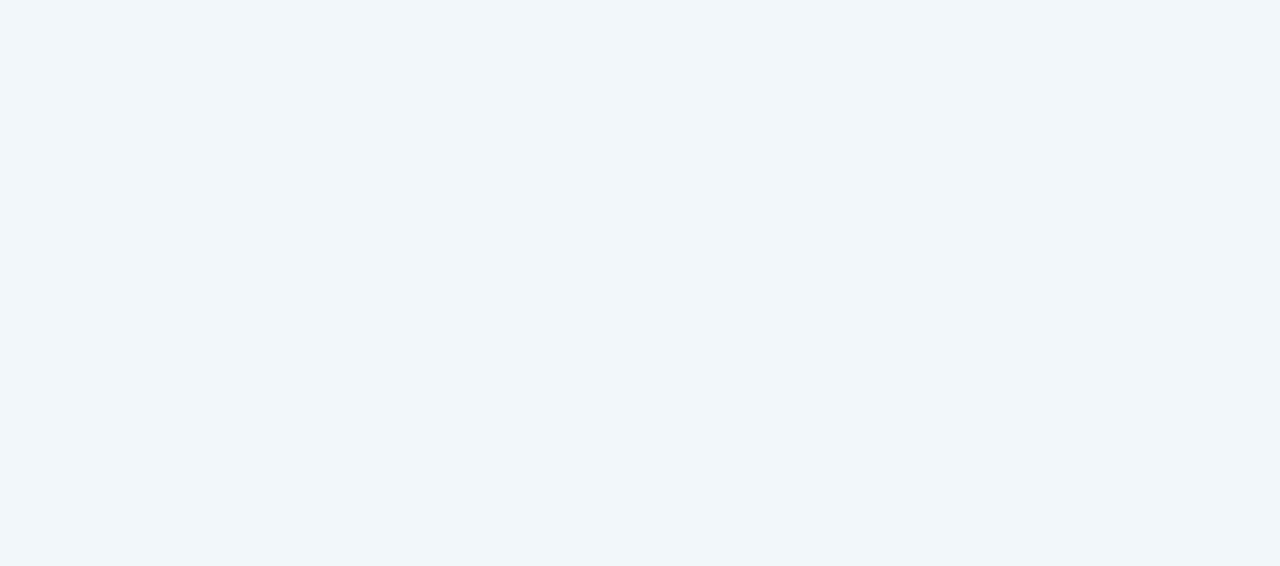
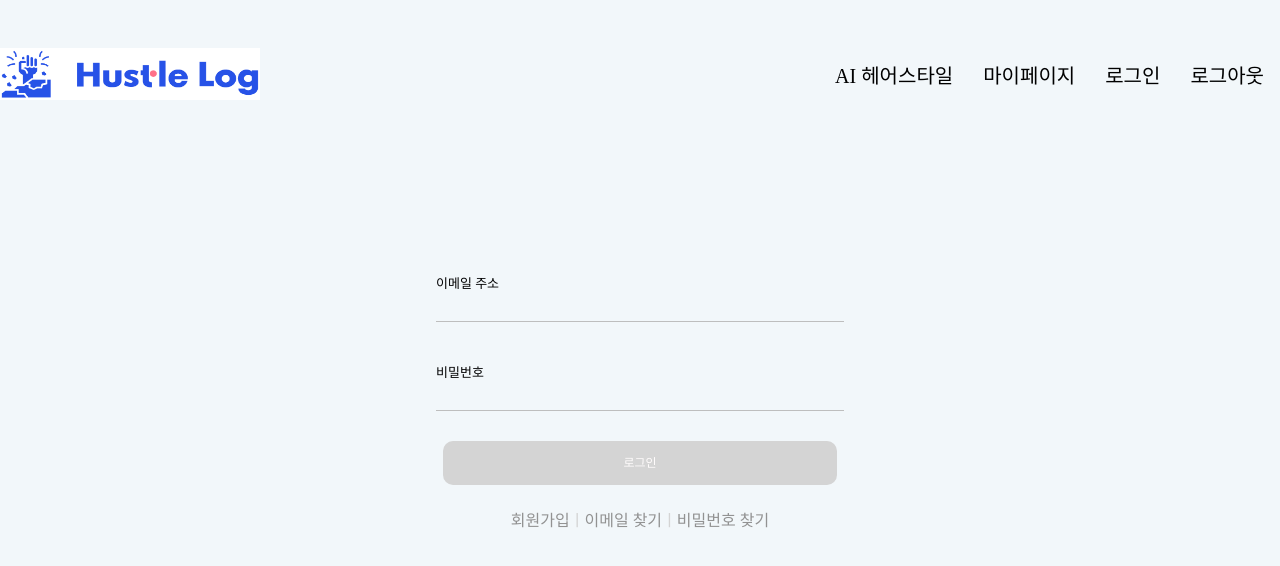
Before and after one commit to AnnSungHee/hAIr_React.JS, a React (Create React App) app: page /sign-in in a window 1280 px wide. Before the commit this address had no page. Shown: the top 566 px of the page. Built offline with nearby package versions, Linux system fonts and the light colour scheme.

Commit message:
feat : [박경인] 로그인 페이지 추가

```diff
--- a/src/App.js
+++ b/src/App.js
@@ -7,6 +7,7 @@ import AiHairstylePage from './pages/AiHairstylePage';
 import MypagePage from './pages/MypagePage';
 import MypageEditPage from './pages/MypageEditPage';
 import JoinPage from './pages/JoinPage';
+import SignInPage from './pages/SignInPage';
 
 function App() {
   return (
@@ -17,6 +18,7 @@ function App() {
       <Route path="/mypage" element={<MypagePage />} />
       <Route path="/mypage-edit" element={<MypageEditPage />} />
       <Route path="/join" element={<JoinPage />} />
+      <Route path="/sign-in" element={<SignInPage />} />
     </Routes>
   );
 }
--- /dev/null
+++ b/src/assets/styles/pages/SignInPageStyle.css
@@ -0,0 +1,70 @@
+.main{
+    padding: 160px;
+}
+
+    .textInput{
+
+        display: flex;
+        flex-direction: column;
+
+        margin-top: 14px;
+        padding-bottom: 30px;
+
+        &>label{
+            font-size: 13px;
+        }
+
+        & input{
+            width: 400px;
+
+            border: none;
+            background: none;
+            outline: none;
+            padding: 8px 4px;
+            border-bottom: 1px #BEBEBE solid;
+        }
+    }
+
+
+    .signInBtn{
+        display: inline-block;
+
+        cursor: pointer;
+
+        background-color: #D4D4D4;
+
+        border-radius: 10px;
+
+        font-size: 12px;
+        color: #FFFCFC;
+
+        padding: 16px 180px;
+
+        transition: background-color 0.2s;
+
+        &:hover{
+            background-color: #2752E7;
+        }
+    }
+
+
+    .linkList{
+        display: flex;
+        justify-content: center;
+        align-items: center;
+
+        height: 40px;
+
+        color: #D4D4D4;
+
+        margin-top: 16px;
+
+        & a{
+            text-decoration: none;
+            color: #929292;
+
+            &:hover{
+                color: black;
+            }
+        }
+    }
--- a/src/components/HeaderComponent.js
+++ b/src/components/HeaderComponent.js
@@ -16,7 +16,8 @@ const HeaderComponent = () => {
             <ul>
                 <li><Link to="/ai-hairstyle">AI 헤어스타일</Link></li>
                 <li><Link to="/mypage">마이페이지</Link></li>
-                <li><Link to="/logout">로그아웃</Link></li>
+                <li><Link to="/sign-in">로그인</Link></li>
+                <li><Link to="/sign-out">로그아웃</Link></li>
             </ul>
         </span>
     </nav>
--- /dev/null
+++ b/src/pages/SignInPage.js
@@ -0,0 +1,36 @@
+import React, { useState, useRef } from 'react';
+import axios from 'axios';
+import HeaderComponent from '../components/HeaderComponent';
+import '../assets/styles/pages/SignInPageStyle.css';
+import { Link } from 'react-router-dom';
+
+const SignInPage = () => {
+
+    return (
+        <>
+            <HeaderComponent/>
+            <div className='main'>
+                <div className='textInput'>
+                    <label>이메일 주소</label>
+                    <input type="text" name='email' />
+                </div>
+                <div className='textInput'>
+                    <label>비밀번호</label>
+                    <input type="password" name='password' />
+                </div>
+
+
+                <div className='signInBtn'>로그인</div>
+                <div className='linkList'>
+                    <Link to="/join"><div>회원가입</div></Link>
+                    <div>ㅣ</div>
+                    <Link to=""><div>이메일 찾기</div></Link>
+                    <div>ㅣ</div>
+                    <Link to=""><div>비밀번호 찾기</div></Link>
+                </div>
+            </div>
+        </>
+    );
+};
+
+export default SignInPage;
```
